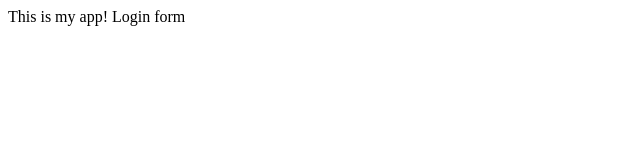
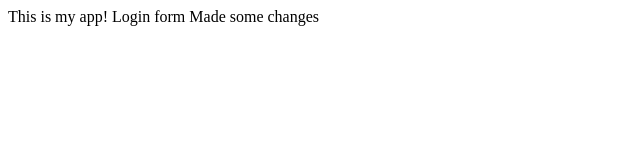
Before and after one commit to wkipkemboi/mysampleapp, a plain HTML site: page index.html in a window 1280 px wide. Shown: the whole page, without its empty margins (0-640 px from the left). Drawn offline with Linux system fonts and the light colour scheme.

Commit message:
made a small change

```diff
--- a/index.html
+++ b/index.html
@@ -5,5 +5,6 @@
 	<body>
 		This is my app!
 		Login form
+		Made some changes
 	</body>
 </title>
```
